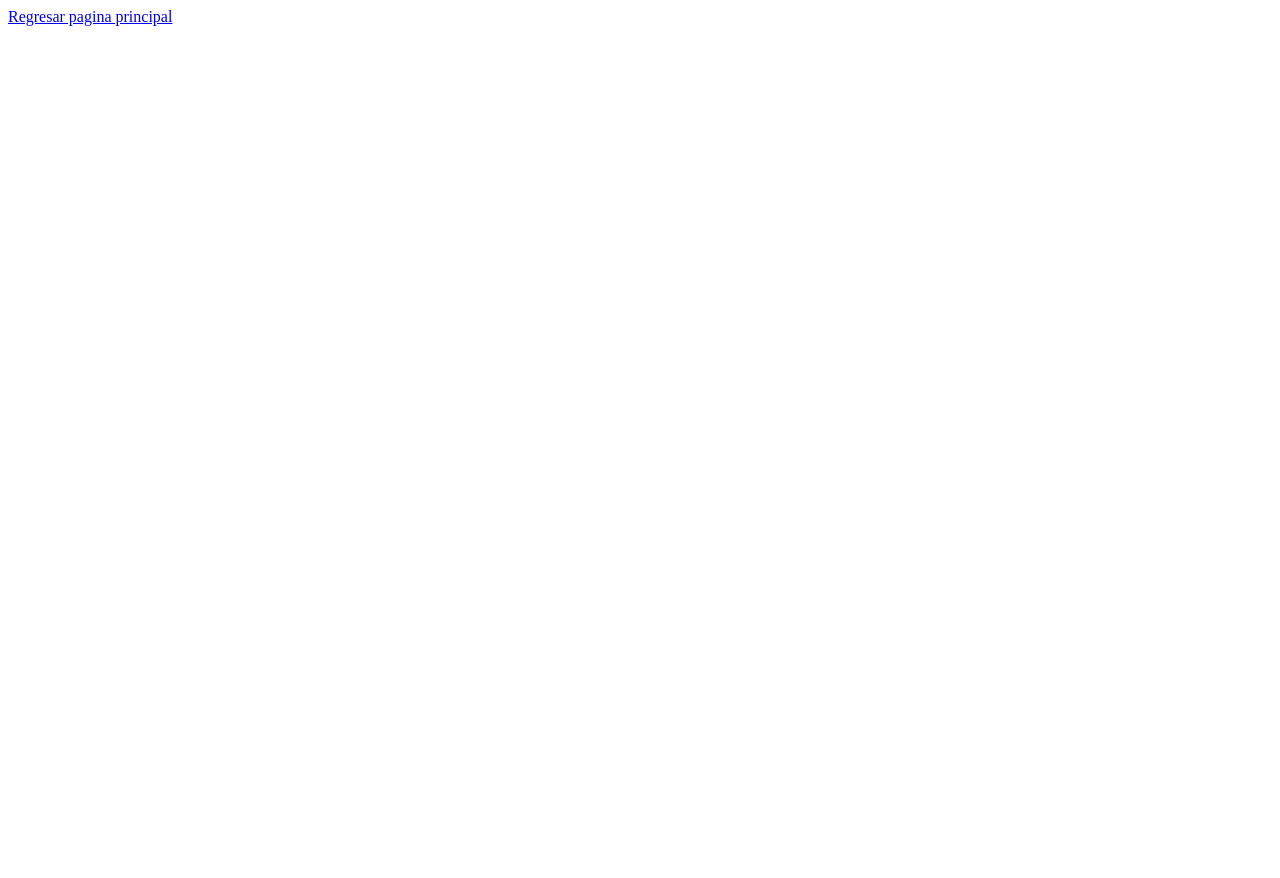
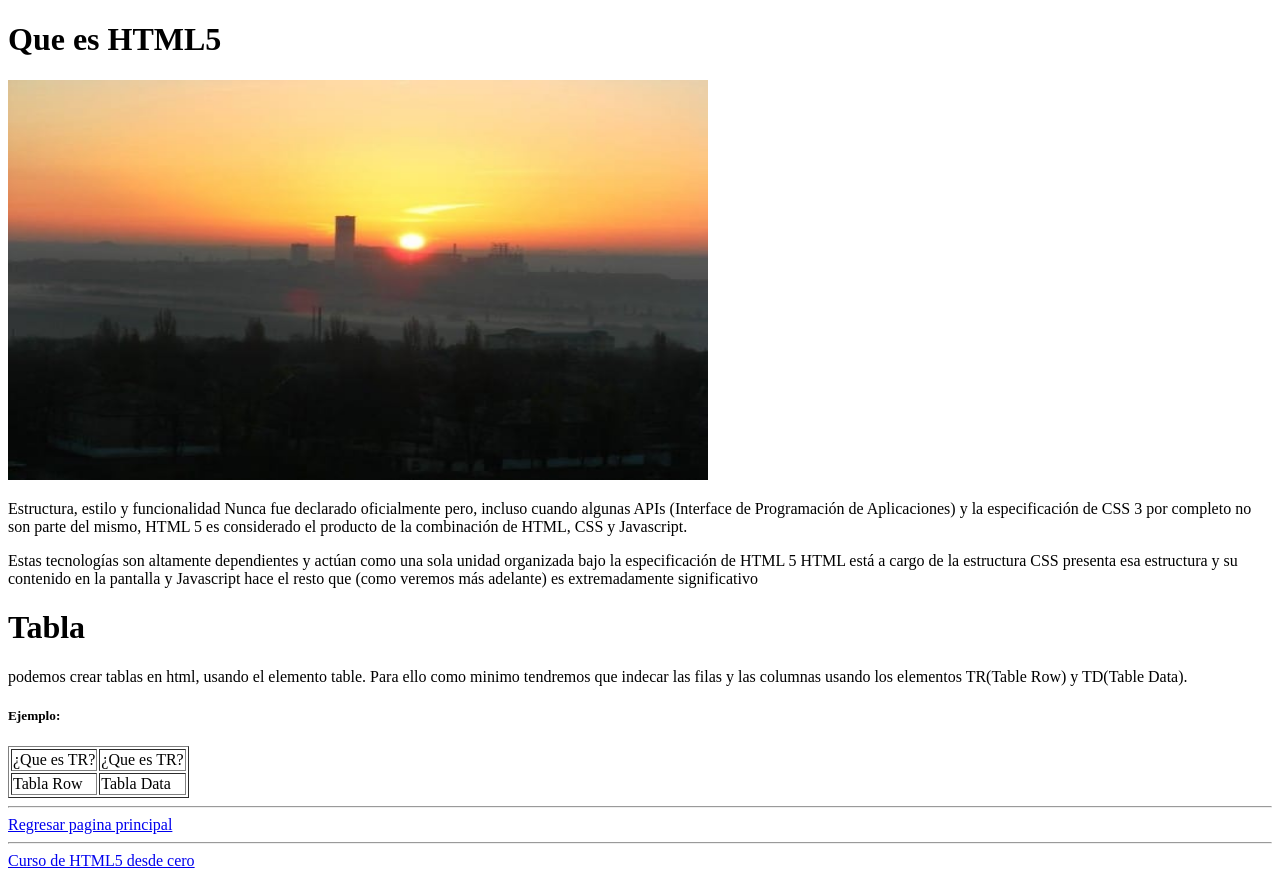
Before and after one commit to JhojanCastrillon/Proyecto-HTML, a plain HTML site: page pagina2.html in a window 1280 px wide. Before the commit the page ends 800 px from the top, so only its background shows below. Drawn offline with Linux system fonts and the light colour scheme.

Commit message:
Segundo Commit

```diff
--- a/pagina2.html
+++ b/pagina2.html
@@ -7,6 +7,47 @@
     <title>Pagina 2</title>
 </head>
 <body>
+
+    <!-- Comentario de una sola linea -->
+
+    <!-- Comentario de
+    varias lineas -->
+
+
+    <h1>Que es HTML5</h1>
+    <img src="imgs/img2.jpeg" alt="HTML5" width="700" height="400">
+
+    <P>Estructura, estilo y funcionalidad Nunca fue declarado oficialmente pero, incluso cuando algunas APIs (Interface de Programación de Aplicaciones) y la
+    especificación de CSS 3 por completo no son parte del mismo, HTML 5 es considerado el producto de la
+    combinación de HTML, CSS y Javascript.</P>
+
+    <p>Estas tecnologías son altamente dependientes y actúan como una sola unidad organizada bajo la
+    especificación de HTML 5 HTML está a cargo de la estructura CSS presenta esa estructura y su
+    contenido en la pantalla y Javascript hace el resto que (como veremos más adelante) es
+    extremadamente significativo</p>
+
+    <h1>Tabla</h1>
+    <p>
+        podemos crear tablas en html, usando el elemento table. Para ello como minimo tendremos que indecar las filas y las columnas usando los elementos TR(Table Row) y TD(Table Data).
+    </p>
+    <h5>Ejemplo:</h5>
+
+    <table border="1">
+        <tr>
+            <td>¿Que es TR?</td>
+            <td>¿Que es TR?</td>
+        </tr>
+        <tr>
+            <td>Tabla Row</td>
+            <td>Tabla Data</td>
+        </tr>
+    </table>
+
+    <hr>
+
     <a href="index.html">Regresar pagina principal</a>
+    <hr>
+    <a href="https://www.w3schools.com">Curso de HTML5 desde cero</a>
+
 </body>
 </html>
```
Also changed, not shown: index.html (+10 -3 lines), imgs/img2.jpeg (added).
